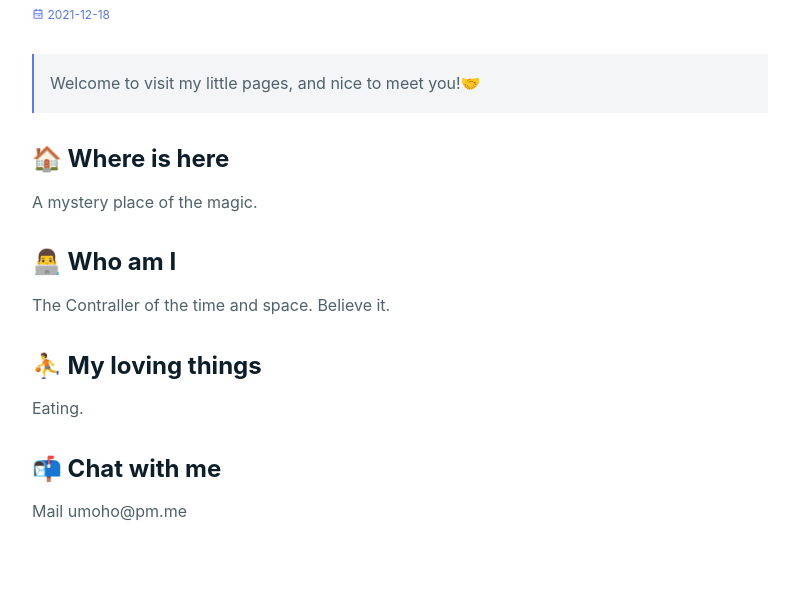
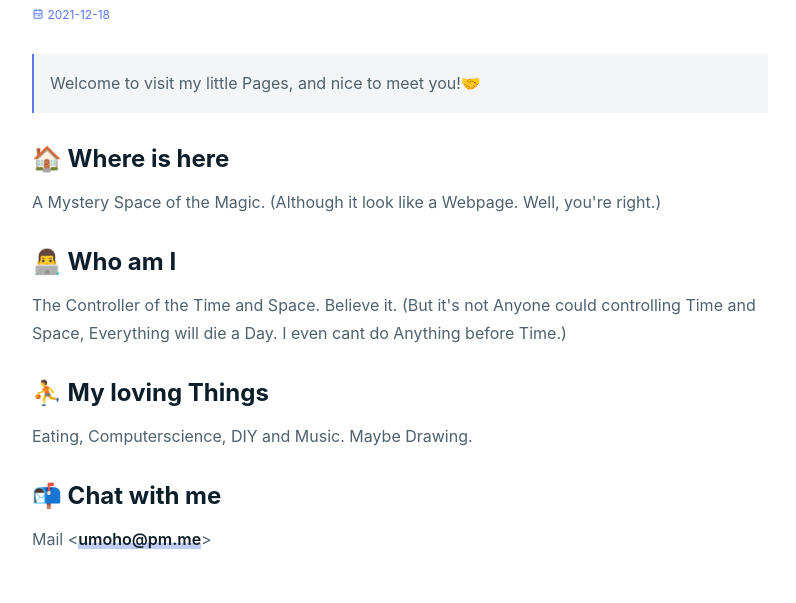
Before and after one commit to umoho/umoho.github.io, a plain HTML site: page post/about/index.html in a window 1280 px wide. Shown: the part 157-760 px from the top of the page, without its empty margins (240-1036 px from the left). Drawn offline with nearby package versions, Linux system fonts and the light colour scheme.

Commit message:
update from gridea: 2021-12-26 16:57:57

```diff
--- a/post/about/index.html
+++ b/post/about/index.html
@@ -12,7 +12,7 @@
 <link rel="stylesheet" href="https://cdnjs.cloudflare.com/ajax/libs/animate.css/3.7.0/animate.min.css">
 
 <link rel="stylesheet" href="https://use.fontawesome.com/releases/v5.7.2/css/all.css" integrity="sha384-fnmOCqbTlWIlj8LyTjo7mOUStjsKC4pOpQbqyi7RrhN7udi9RwhKkMHpvLbHG9Sr" crossorigin="anonymous">
-<link rel="shortcut icon" href="https://umoho.github.io/favicon.ico?v=1640500566478">
+<link rel="shortcut icon" href="https://umoho.github.io/favicon.ico?v=1640509073471">
 <link rel="stylesheet" href="https://cdnjs.cloudflare.com/ajax/libs/KaTeX/0.10.0/katex.min.css">
 <link rel="stylesheet" href="https://umoho.github.io/styles/main.css">
 
@@ -30,7 +30,7 @@
   <div class="site-header">
     <div class="left">
       <a href="https://umoho.github.io">
-        <img class="avatar" src="https://umoho.github.io/images/avatar.png?v=1640500566478" alt="" width="32px" height="32px">
+        <img class="avatar" src="https://umoho.github.io/images/avatar.png?v=1640509073471" alt="" width="32px" height="32px">
       </a>
       <a href="https://umoho.github.io">
         <h1 class="site-title">Potatomato</h1>
@@ -87,16 +87,16 @@
           </div>
           <div class="post-content">
             <blockquote>
-<p>Welcome to visit my little pages, and nice to meet you!🤝</p>
+<p>Welcome to visit my little Pages, and nice to meet you!🤝</p>
 </blockquote>
 <h2 id="where-is-here">🏠 Where is here</h2>
-<p>A mystery place of the magic.</p>
+<p>A Mystery Space of the Magic. (Although it look like a Webpage. Well, you're right.)</p>
 <h2 id="who-am-i">👨‍💻 Who am I</h2>
-<p>The Contraller of the time and space. Believe it.</p>
-<h2 id="my-loving-things">⛹ My loving things</h2>
-<p>Eating.</p>
+<p>The Controller of the Time and Space. Believe it. (But it's not Anyone could controlling Time and Space, Everything will die a Day. I even cant do Anything before Time.)</p>
+<h2 id="my-loving-things">⛹ My loving Things</h2>
+<p>Eating, Computerscience, DIY and Music. Maybe Drawing.</p>
 <h2 id="chat-with-me">📬 Chat with me</h2>
-<p>Mail umoho@pm.me</p>
+<p>Mail &lt;<a href="mailto:umoho@pm.me">umoho@pm.me</a>&gt;</p>
 
           </div>
         </div>
```
Also changed, not shown: archives/index.html (+2 -2 lines), atom.xml (+7 -7 lines), index.html (+2 -2 lines), post/hello-gridea/index.html (+2 -2 lines), tag/coPJ6yw75/index.html (+2 -2 lines), tags/index.html (+2 -2 lines).
